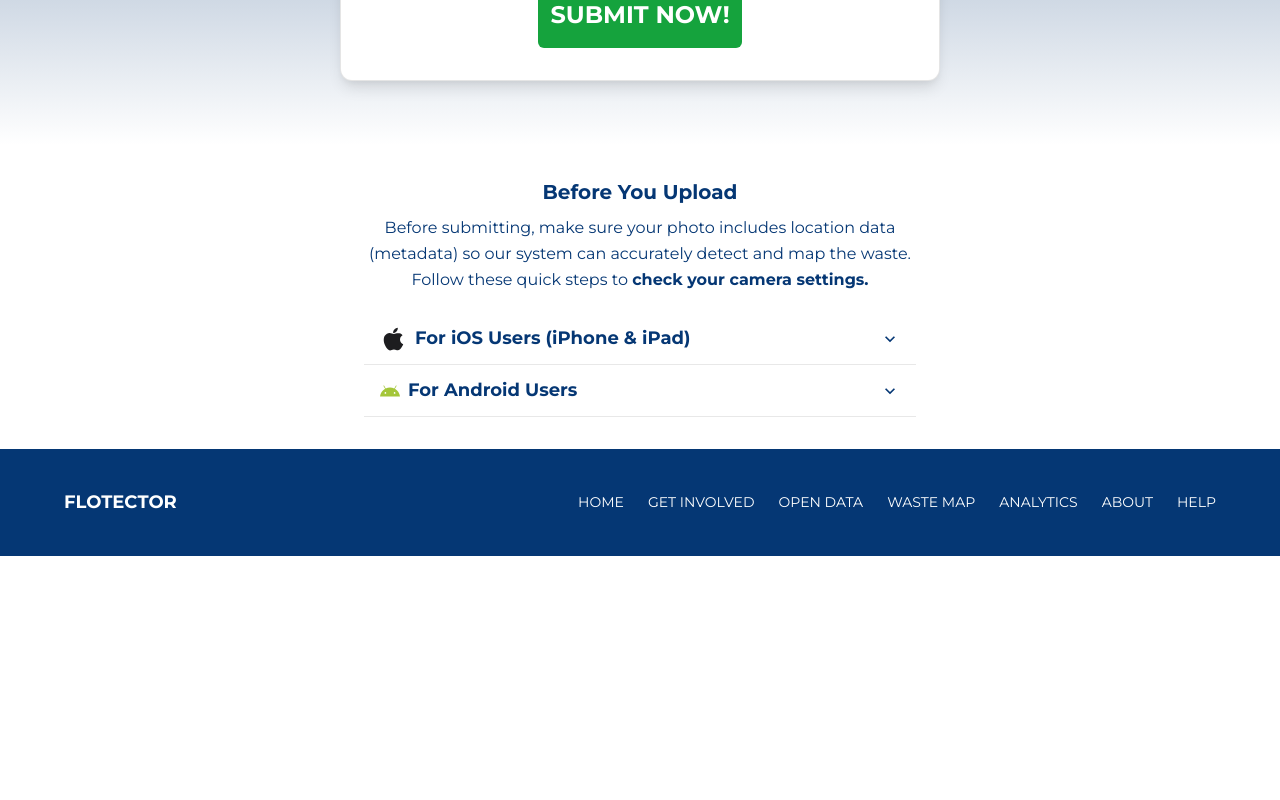
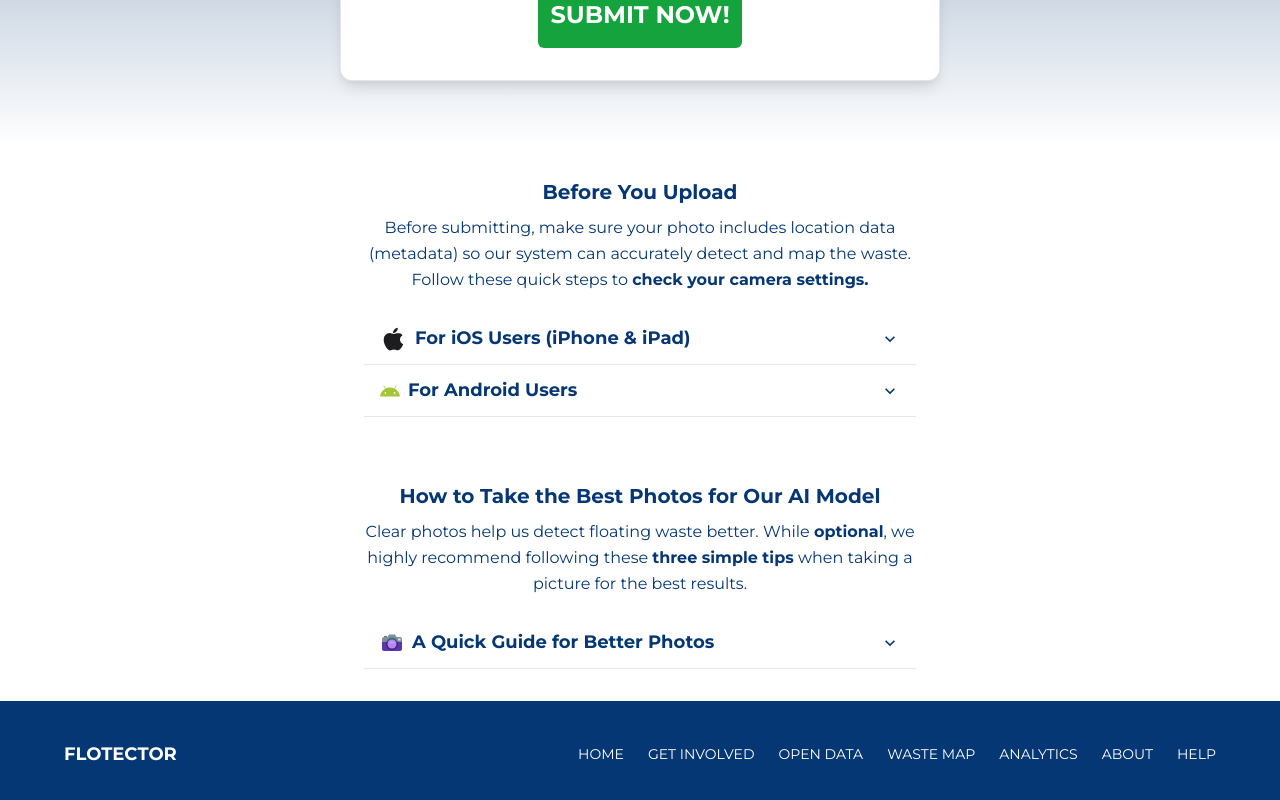
Before and after one commit to charlesascano/flotector, a React (Vite) app in the folder frontend/: page /submit in a window 1280 px wide. Shown: the part 687-1487 px from the top of the page. Before the commit the page ends 1243 px from the top, so only its background shows below. Built offline with nearby package versions, Linux system fonts and the light colour scheme.

Commit message:
added image submission tips

```diff
--- /dev/null
+++ b/frontend/src/components/PhotoInstructions.jsx
@@ -0,0 +1,178 @@
+import {
+  Accordion,
+  AccordionItem,
+  AccordionButton,
+  AccordionPanel,
+  AccordionIcon,
+  Box,
+  VStack,
+  Text,
+  HStack,
+  Icon,
+  OrderedList,
+  ListItem,
+  Image,
+  Flex,
+  Grid,
+  GridItem
+} from "@chakra-ui/react";
+import { FcOldTimeCamera } from "react-icons/fc";
+import { FaLongArrowAltRight } from "react-icons/fa";
+import suboptimal from "../assets/exmpl.webp";
+import optimal from "../assets/exmpl-crp.webp";
+import { HiCheck } from "react-icons/hi";
+import { RxCross1 } from "react-icons/rx";
+
+function PhotoInstructions({ ...props }) {
+  return (
+    <VStack
+      {...props} //Styles from parent
+      w="100%"
+      py={{ base: 6, md: 8 }}
+      px={{ base: 5, md: 6 }}
+      spacing={{ base: 4, md: 5 }}
+      align="stretch"
+      fontSize={{ base: "xs", md: "sm", lg: "md" }}
+    >
+      {/* --- Header --- */}
+      <VStack spacing="2">
+        <Text
+          color="#053774"
+          fontSize={{ base: "md", md: "lg", lg: "xl" }}
+          fontWeight="700"
+          textAlign="center"
+        >
+          How to Take the Best Photos for Our AI Model
+        </Text>
+        <Text
+          color="#053774"
+          fontSize={{ base: "xs", md: "sm", lg: "md" }}
+          fontWeight="400"
+          lineHeight="tall"
+          textAlign="center"
+        >
+            Clear photos help us detect floating waste better. While <Text as="span" fontWeight="700">optional</Text>, we highly
+            recommend following these <Text as="span" fontWeight="700">three simple tips</Text> when
+            taking a picture for the best results.
+        </Text>
+      </VStack>
+
+      {/* --- Accordion --- */}
+      <Accordion allowToggle w="100%">
+        {/* --- iOS Item --- */}
+        <AccordionItem border="none">
+          <h2>
+            <AccordionButton
+              py="3"
+              borderBottom="1px solid"
+              borderColor="rgba(0, 0, 0, 0.09)"
+              _hover={{ bg: "gray.50" }}
+            >
+              <HStack flex="1" spacing="8px">
+                <Icon as={FcOldTimeCamera} w="24px" h="24px" color="#1D1D1F" />
+                <Text
+                  flex="1"
+                  textAlign="left"
+                  color="#053774"
+                  fontSize={{ base: "xs", md: "sm", lg: "lg" }}
+                  fontWeight="700"
+                >
+                  A Quick Guide for Better Photos
+                </Text>
+              </HStack>
+              <AccordionIcon color="#053774" />
+            </AccordionButton>
+          </h2>
+          <AccordionPanel
+            p="4"
+            bg="#F6F6F6"
+            borderBottomRadius="6px"
+          >
+            <VStack align="stretch" spacing="4">
+              {/* --- STEPS --- */}
+                <OrderedList
+                fontWeight="400"
+                lineHeight="tall"
+                color="black"
+                spacing={3}
+                px={6} // Optional: Adds padding to align with accordion text
+                >
+                    <ListItem>
+                        <Text as="span" fontWeight="700">
+                        Fill the Frame with the Waste.
+                        </Text>
+                        {" "}
+                        From a safe distance, zoom in so the object (like a bottle, can, or bag)
+                        takes up most of the picture and avoid too much background.
+                    </ListItem>
+                    <ListItem>
+                        <Text as="span" fontWeight="700">
+                        Keep Your Subject in Focus.
+                        </Text>
+                        {" "}
+                        Make sure your photo is sharp and clear, not blurry. Before you
+                        take the picture, tap on the waste item on your phone's screen to
+                        focus on it.
+                    </ListItem>
+                    <ListItem>
+                        <Text as="span" fontWeight="700">
+                        Use the 1:1 (Square) Ratio.
+                        </Text>
+                        {" "}
+                        For the best results, switch your camera to a 1:1 or "Square"
+                        setting. Our AI model is optimized for square images, and this ratio
+                        improves its accuracy.
+                    </ListItem>
+                </OrderedList>
+
+              {/* --- Example image ---*/}
+              <Grid templateColumns={"repeat(7, 1fr)"} alignItems={"center"} justifyItems={"center"} rowGap={2}>
+                <GridItem colSpan={3} position={'relative'}>
+                    <Image src={suboptimal} alt="Example of a suboptimal photo" borderRadius={4}/>
+                </GridItem>
+
+                <Box >
+                    <FaLongArrowAltRight size={40}/>
+                </Box>
+
+
+                <GridItem colSpan={3} rowSpan={1} position={'relative'} height={"100%"} display={"flex"}>
+                  <Image src={suboptimal} alt="Example of a suboptimal photo" opacity={0.25} position={"absolute"} borderRadius={4}/>
+                  <Image src={optimal} alt="Example of an optimal photo" borderRadius={4} zIndex={2} alignSelf={"center"} borderWidth={"2px"} borderStyle={"dashed"} borderColor={"blackAlpha.700"}/>
+                </GridItem>
+
+                <GridItem colSpan={3} display={"flex"} alignItems={"center"} justifyContent={"center"} gap={2} width={"100%"}>
+                  <Box
+                    padding={1.5}
+                    borderRadius={8}
+                    bgColor={'red.600'}
+                    >
+                        <RxCross1 color={"white"} strokeWidth={"2px"} />
+                    </Box>
+                </GridItem>
+
+                <GridItem>
+                    {/* spacer */}
+                </GridItem>
+
+                <GridItem colSpan={3} display={"flex"} alignItems={"center"} justifyContent={"center"} gap={2} width={"100%"}>
+                  <Box
+                    padding={1.5}
+                    borderRadius={8}
+                    bgColor={'green.600'}
+                    >
+                        <HiCheck color={"white"} strokeWidth={"3px"} />
+                    </Box>
+                </GridItem>
+              </Grid>
+            </VStack>
+          </AccordionPanel>
+        </AccordionItem>
+
+
+      </Accordion>
+    </VStack>
+  );
+}
+
+export default PhotoInstructions;
--- a/frontend/src/pages/Submit.jsx
+++ b/frontend/src/pages/Submit.jsx
@@ -7,6 +7,7 @@ import Loading from "../components/Loading";
 import UploadHelper from "../components/UploadHelper";
 import Layout from '../components/Layout';
 import PrivacyPolicy from "../components/PrivacyPolicy";
+import PhotoInstructions from "../components/PhotoInstructions";
 
 export default function Submit() {
   const [file, setFile] = useState(null);
@@ -196,7 +197,12 @@ export default function Submit() {
         w="full"
         maxW={{ base: "90%", md: "600px" }}
         mx="auto"
-        />
+      />
+      <PhotoInstructions
+        w="full"
+        maxW={{ base: "90%", md: "600px" }}
+        mx="auto"
+      />
     </Layout>
   );
 }
```
Also changed, not shown: frontend/src/assets/exmpl-crp.webp (added), 1 other file (tests, documents, lock files or other folders).
